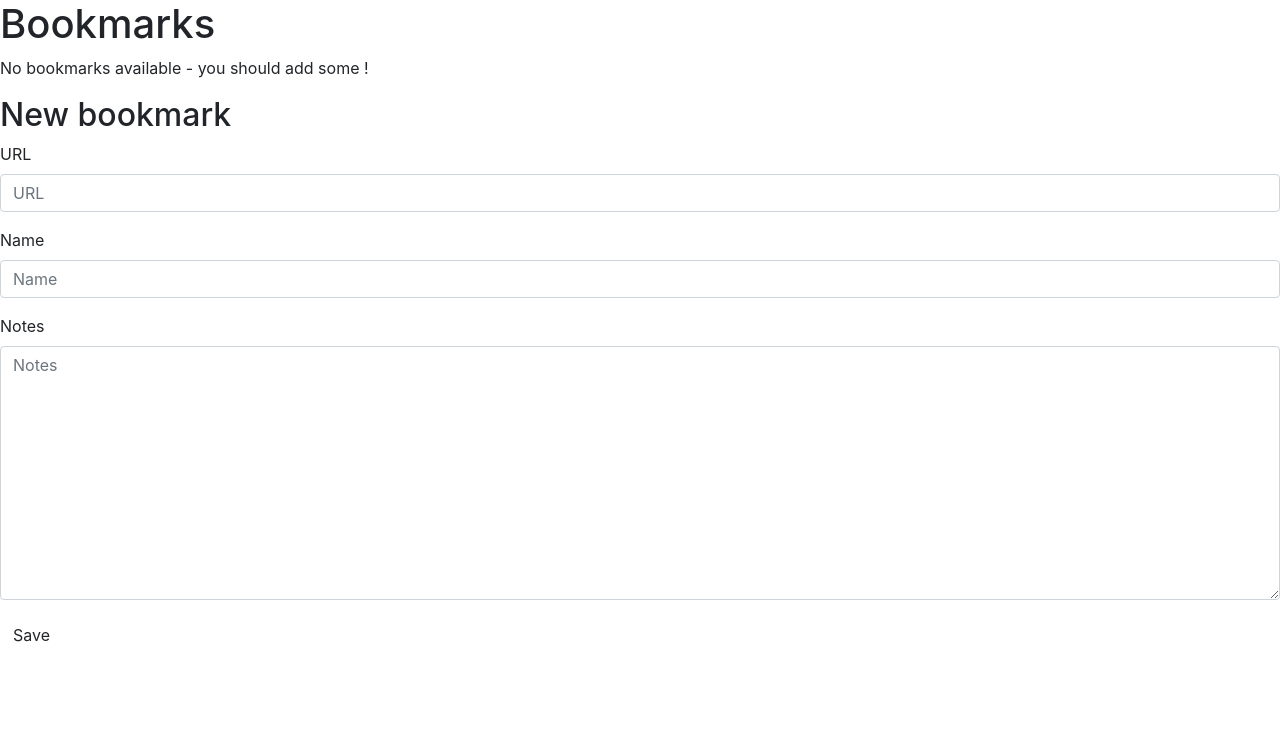
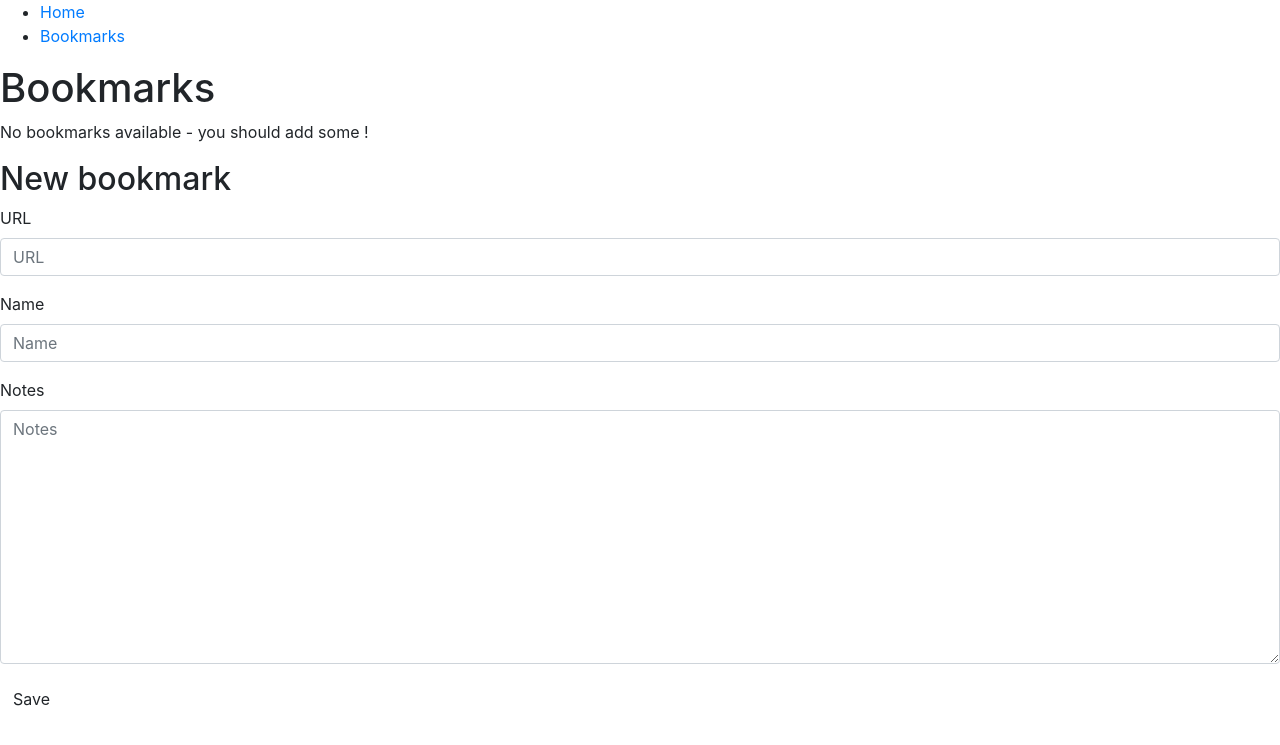
Before and after one commit to padjo/djorg, a Django app: page /bookmarks/ in a window 1280 px wide. Shown: the top 745 px of the page. Run offline with Django 3.2, Linux system fonts and the light colour scheme; data that the repository does not hold is empty; some libraries are stand-ins or nearby versions.

Commit message:
split up some files

```diff
--- /dev/null
+++ b/bookmarks/templates/base.html
@@ -0,0 +1,25 @@
+{% load bootstrap4 %}
+
+<!DOCTYPE html>
+<head>
+    <title>{% block title %}Djorg{% endblock %}</title>
+    {% bootstrap_css %}
+    {% bootstrap_javascript jquery='full' %}
+</head>
+
+<body>
+    <div id="menu">
+        {% block menu %}
+        <ul>
+            <li><a href="/">Home</a></li>
+            <li><a href="/bookmarks/">Bookmarks</a></li>
+        </ul>
+        {% endblock %}
+    </div>
+
+    <div id="content">
+        {% block content %}<h1>Welcome to Djorg!</h1>{% endblock %}
+    </div>
+</body>
+
+</html>
--- /dev/null
+++ b/bookmarks/templates/bookmarks/form.html
@@ -0,0 +1,9 @@
+{% load bootstrap4 %}
+<h2>New bookmark</h2>
+<form method="POST" class="bookmark-form">
+    {% csrf_token %}
+    {% bootstrap_form form %}
+    {% buttons %}
+    <button type="submit" class="save btn btn-default">Save</button>
+    {% endbuttons %}
+</form>
--- a/bookmarks/templates/bookmarks/index.html
+++ b/bookmarks/templates/bookmarks/index.html
@@ -1,7 +1,8 @@
+{% extends "base.html" %}
 {% load bootstrap4 %}
+{% block title %}Djorg - bookmarks{% endblock %}
 
-{% bootstrap_css %}
-{% bootstrap_javascript jquery='full' %}
+{% block content %}
 <h1>Bookmarks</h1>
 {% if bookmarks %}
 <ol>
@@ -12,12 +13,5 @@
 {% else %}
 <p> No bookmarks available - you should add some !</p>
 {% endif %}
-
-<h2>New bookmark</h2>
-<form method="POST" class="bookmark-form">
-    {% csrf_token %}
-    {% bootstrap_form form %}
-    {% buttons %}
-    <button type="submit" class="save btn btn-default">Save</button>
-    {% endbuttons %}
-</form>
+{% include "bookmarks/form.html" %}
+{% endblock %}
--- a/djorg/urls.py
+++ b/djorg/urls.py
@@ -15,8 +15,10 @@ Including another URLconf
 """
 from django.contrib import admin
 from django.urls import include, path
+from django.views.generic import TemplateView
 
 urlpatterns = [
+    path('', TemplateView.as_view(template_name='base.html')),
     path('bookmarks/', include('bookmarks.urls')),
     path('admin/', admin.site.urls),
 ]
```
